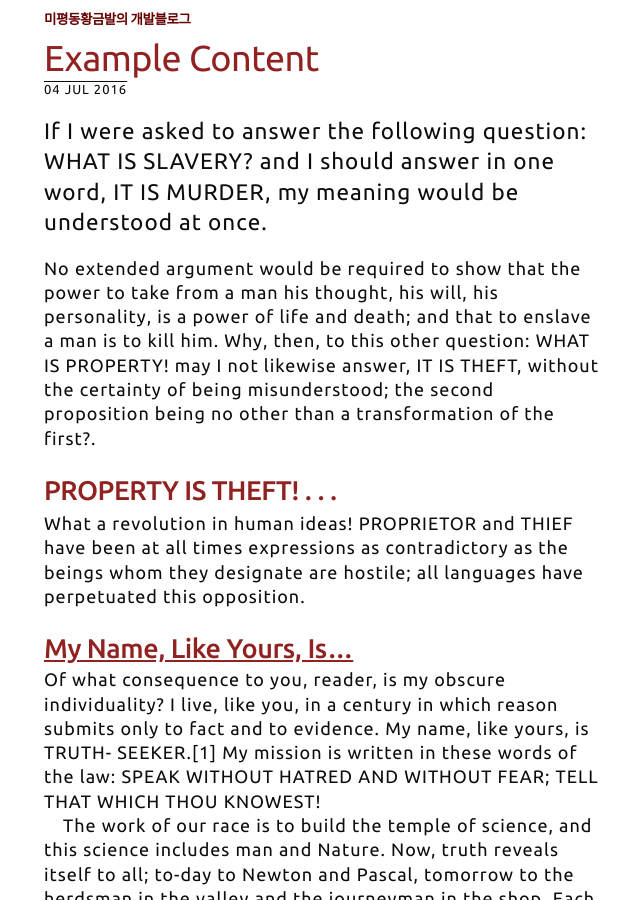
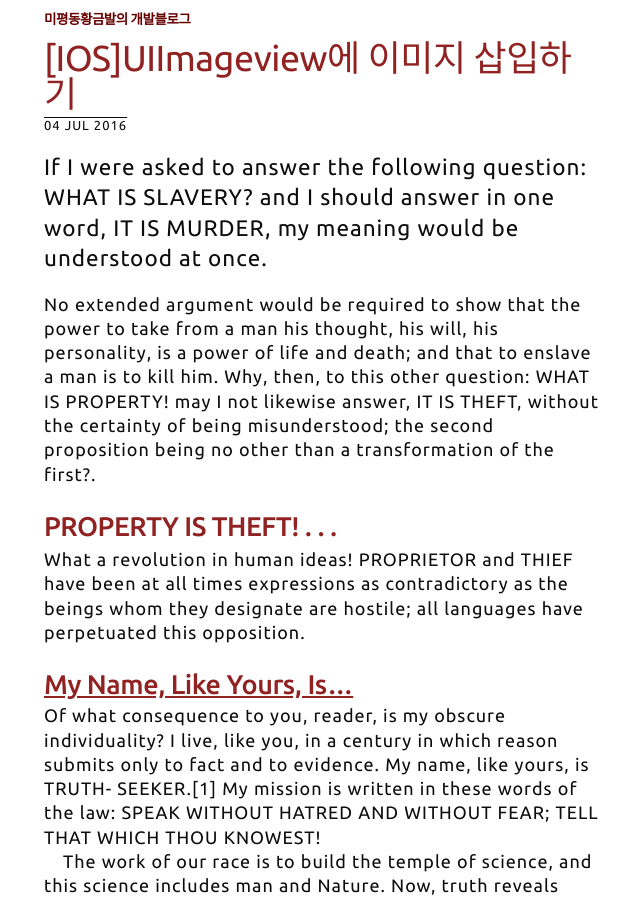
Before and after one commit to kimdaeman14/kimdaeman14.github.io, a Jekyll site: the page built from _posts/2016-07-04-some-more-stuff.md, in a window 1280 px wide and 900 px high. Shown: the whole window, without its empty margins (316-956 px from the left). Built offline with Jekyll 4.4.1, drawn with Linux system fonts in a browser that asks for light colours.

Commit message:
Update 2016-07-04-some-more-stuff.md

```diff
--- a/_posts/2016-07-04-some-more-stuff.md
+++ b/_posts/2016-07-04-some-more-stuff.md
@@ -1,5 +1,5 @@
 ---
-title:        "Example content"
+title:        "[iOS]UIImageview에 이미지 삽입하기"
 description:  "A short description of the page's content"
 author:       "P.J."
 ---
```
